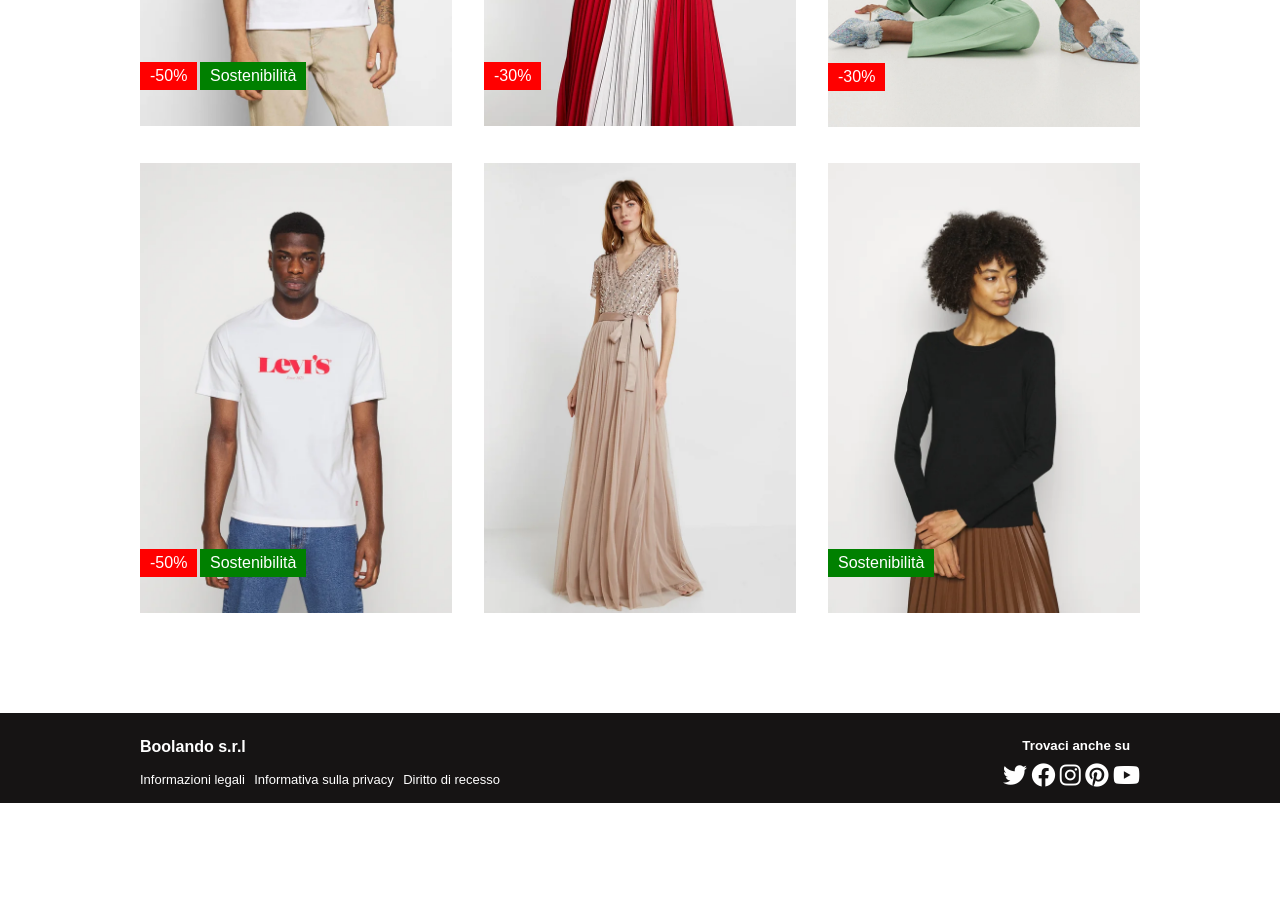
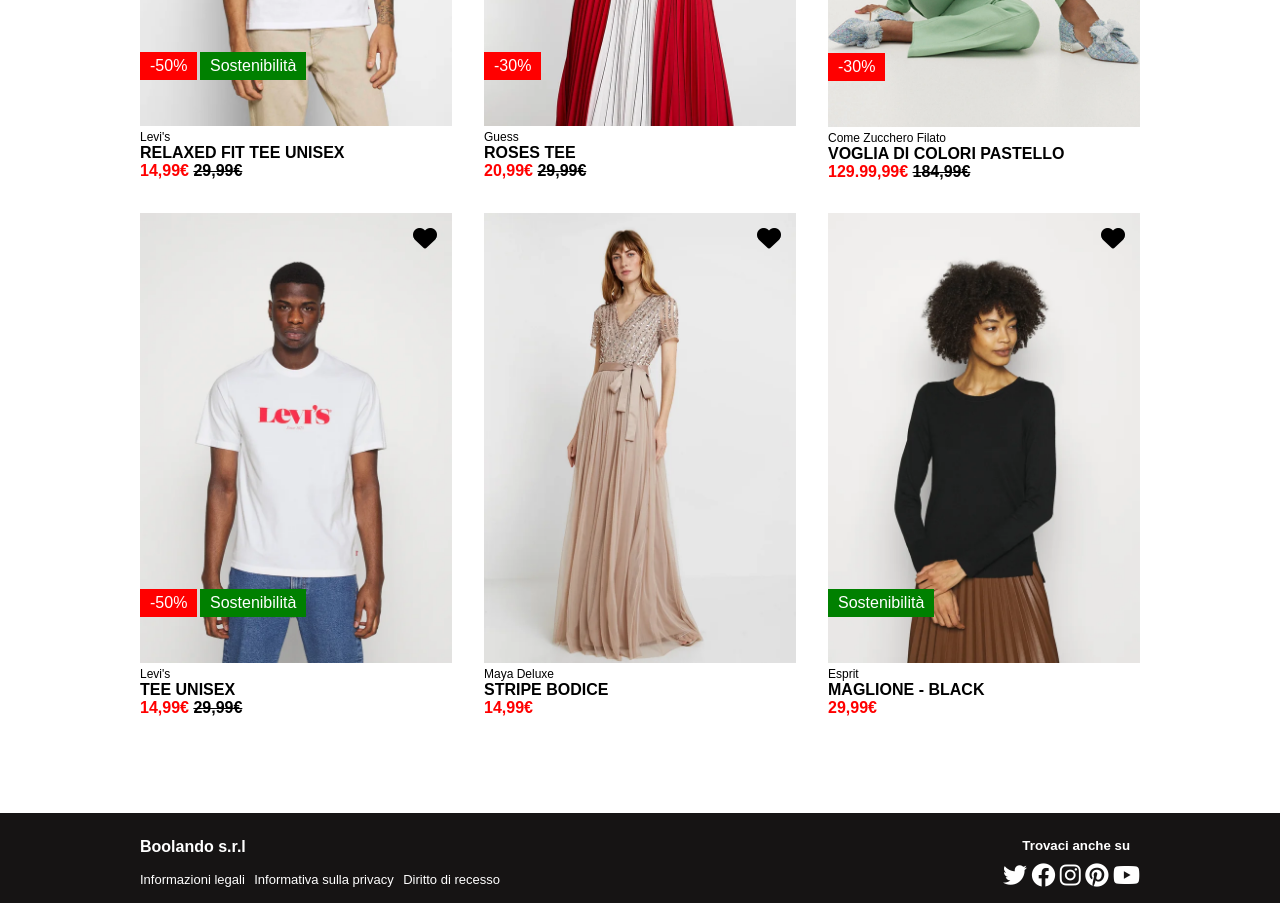
Before and after one commit to BiagioCaputo/html-css-boolando, a plain HTML site: page index.html in a window 1280 px wide. Shown: the part 480-1393 px from the top of the page. Before the commit the page ends 1293 px from the top, so only its background shows below. Drawn offline with Linux system fonts and the light colour scheme.

Commit message:
aggiunti elementi vari

```diff
--- a/css/style.css
+++ b/css/style.css
@@ -45,13 +45,13 @@ i{
 
 .starter{
     position: absolute;
-    bottom:40px;
+    bottom:100px;
     left:0;
 }
 
 .after{
     position: absolute;
-    bottom:40px;
+    bottom:100px;
     left:60px;
 }
 
@@ -126,8 +126,33 @@ header{
 
 }
 
+.card i{
+    position: absolute;
+    right: 15px;
+    top:25px;
+    color:black;
+    background-color: white;
+
+}
 
 
+.brand{
+    font-size: 12px;
+}
+
+.wearing-type{
+    font-weight: bold;
+}
+
+.price{
+    color:red;
+    font-weight: bold;
+}
+
+.price span{
+    color:black;
+    text-decoration: line-through;
+}
 /*footer*/
 
 footer{
--- a/index.html
+++ b/index.html
@@ -36,8 +36,12 @@
                 <div class="column">
                     <div class="card">
                         <img src="img/assets/img/1.webp" alt="tipo alla moda">
+                        <div class="brand">Levi's</div>
+                        <div class="wearing-type">RELAXED FIT TEE UNISEX</div>
+                        <div class="price">14,99€ <span>29,99€</span></div>
                         <div class="discount starter">-50%</div>
                         <div class="sostenibility after">Sostenibilità</div>
+                        <i class="fa-solid fa-heart fa-xl"></i>
 
 
                     </div>
@@ -45,7 +49,11 @@
                 <div class="column">
                     <div class="card">
                         <img src="img/assets/img/2.webp" alt="tipo alla moda">
+                        <div class="brand">Guess</div>
+                        <div class="wearing-type">ROSES TEE</div>
+                        <div class="price">20,99€ <span>29,99€</span></div>
                         <div class="discount starter">-30%</div>
+                        <i class="fa-solid fa-heart fa-xl"></i>
 
 
                     </div>
@@ -53,28 +61,44 @@
                 <div class="column">
                     <div class="card">
                         <img src="img/assets/img/3.webp" alt="tipo alla moda">
+                        <div class="brand">Come Zucchero Filato</div>
+                        <div class="wearing-type">VOGLIA DI COLORI PASTELLO</div>
+                        <div class="price">129.99,99€ <span>184,99€</span></div>
                         <div class="discount starter">-30%</div>
+                        <i class="fa-solid fa-heart fa-xl"></i>
 
                     </div>
                 </div>
                 <div class="column">
                     <div class="card">
                         <img src="img/assets/img/4.webp" alt="tipo alla moda">
+                        <div class="brand">Levi's</div>
+                        <div class="wearing-type">TEE UNISEX</div>
+                        <div class="price">14,99€ <span>29,99€</span></div>
                         <div class="discount starter">-50%</div>
                         <div class="sostenibility after">Sostenibilità</div>
+                        <i class="fa-solid fa-heart fa-xl"></i>
 
                     </div>
                 </div>
                 <div class="column">
                     <div class="card">
                         <img src="img/assets/img/5.webp" alt="tipo alla moda">
+                        <div class="brand">Maya Deluxe</div>
+                        <div class="wearing-type">STRIPE BODICE</div>
+                        <div class="price">14,99€</div>
+                        <i class="fa-solid fa-heart fa-xl"></i>
 
                     </div>
                 </div>
                 <div class="column">
                     <div class="card">
                         <img src="img/assets/img/6.webp" alt="tipo alla moda">
+                        <div class="brand">Esprit</div>
+                        <div class="wearing-type">MAGLIONE - BLACK</div>
+                        <div class="price">29,99€</div>
                         <div class="sostenibility starter">Sostenibilità</div>
+                        <i class="fa-solid fa-heart fa-xl"></i>
 
                     </div>
 
```
